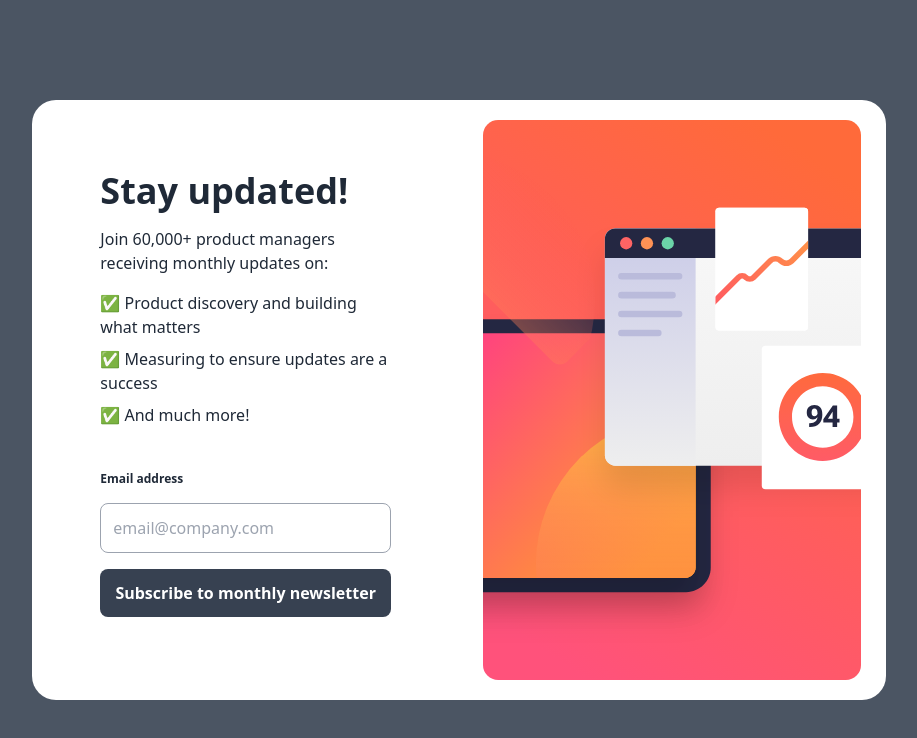
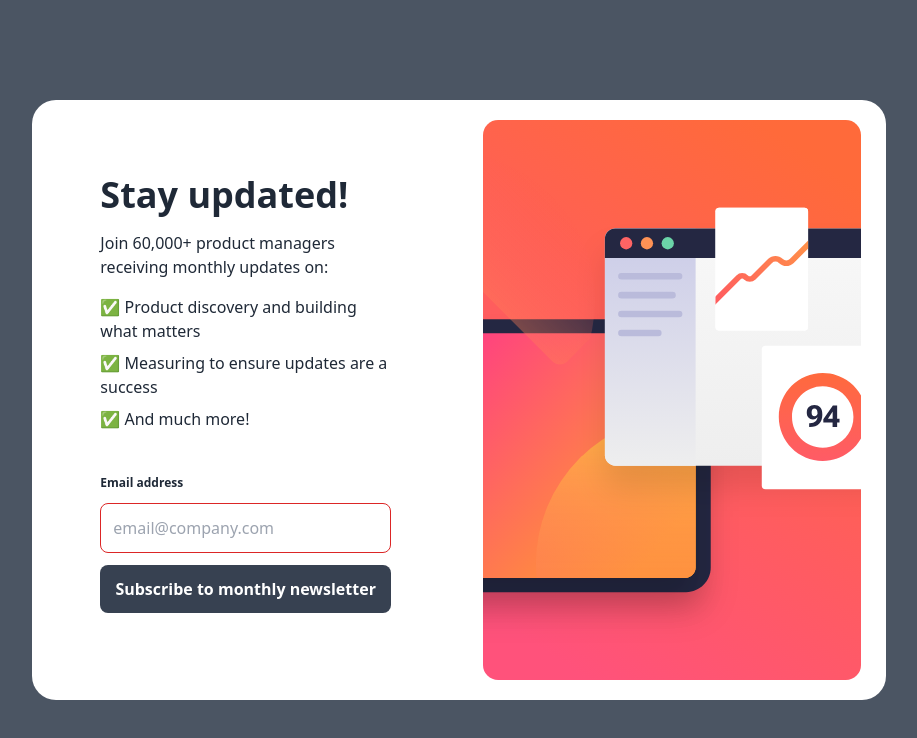
Before and after one commit to luisangelnj/tailwindcss-newsletter-sign-up-with-success-message, a website: page index.html in a window 1280 px wide. Shown: the whole page, without its empty margins (181-1098 px from the left). Drawn offline with nearby package versions, Linux system fonts and the light colour scheme.

Commit message:
página success añadida

```diff
--- a/index.html
+++ b/index.html
@@ -28,7 +28,7 @@
       <img src="./assets/images/illustration-sign-up-desktop.svg" alt="" class="md:mx-auto h-full py-5">
     </div>
 
-    <div class="flex flex-col justify-between space-y-8 text-left md:basis-1/2 md:px-12">
+    <div class="flex flex-col justify-between space-y-5 text-left md:basis-1/2 md:px-12">
       <div class="px-5 space-y-5 md:space-y-4">
         <div class="text-3xl md:text-4xl font-bold">
           Stay updated!
@@ -45,33 +45,17 @@
         </div>
       </div>
       <div class="flex flex-col w-full space-y-4 py-4 px-5 md:py-3">
-        <div class="text-start font-bold text-xs">
-          Email address
-        </div>
-        <input type="text" placeholder="email@company.com" class="block border border-gray-400 rounded-lg p-3">
-        <button class="block bg-gray-700 p-3 text-white font-bold rounded-lg">Subscribe to monthly newsletter</button>
+        <form action="./success.html" method="get" class="w-full">
+          <label for="email" class="block text-start font-bold text-xs my-4 md:my-3 bg-white w-full">
+            Email address
+          </label>
+          <input type="email" name="email" placeholder="email@company.com" class="block w-full border my-4 md:my-3 border-gray-400 rounded-lg p-3 focus:outline-none focus:invalid:border-red-600 invalid:text-red-600 invalid:border-red-600" required>
+          <button class="block w-full bg-gray-700 p-3 text-white font-bold rounded-lg">Subscribe to monthly newsletter</button>
+        </form>
       </div>
     </div>
 
   </div>
 
-
-  <!-- Sign-up form end
-
-  Success message start
-
-  Thanks for subscribing!
-
-  A confirmation email has been sent to ash@loremcompany.com.
-  Please open it and click the button inside to confirm your subscription.
-
-  Dismiss message
-
-  Success message end
-
-  <div class="attribution">
-    Challenge by <a href="https://www.frontendmentor.io?ref=challenge" target="_blank">Frontend Mentor</a>.
-    Coded by <a href="#">Your Name Here</a>.
-  </div> -->
 </body>
 </html>
--- /dev/null
+++ b/success.html
@@ -0,0 +1,39 @@
+<!DOCTYPE html>
+<html lang="en">
+<head>
+    <meta charset="UTF-8">
+    <meta name="viewport" content="width=device-width, initial-scale=1.0">
+    <title>Document</title>
+    <script src="https://cdn.tailwindcss.com"></script>
+</head>
+<body class="h-screen flex items-center justify-center text-gray-800 md:bg-gray-700">
+
+    <div class="bg-white flex flex-col items-center justify-between pb-10 pt-32 px-5 h-full w-screen sm:w-1/2 space-y-5 md:h-1/2 md:w-1/4 md:pb-10 md:pt-10 md:p-10 md:space-y-0 md:justify-around md:rounded-3xl">
+
+      <div class="space-y-5 md:space-y-3 h-100 md:pb-5">
+        <div>
+          <img src="./assets/images/icon-success.svg" alt="" class="h-8">
+        </div>
+
+        <div class="text-4xl font-bold">
+          Thanks for subscribing!
+        </div>
+
+        <div class="md:text-xs">
+          A confirmation email has been sent to <b>ash@loremcompany.com</b>.
+          Please open it and click the button inside to confirm your subscription.
+        </div>
+      </div>
+
+      <button class="block w-full bg-gray-800 p-3 text-white font-bold rounded-lg">
+        Dismiss message
+      </button>
+    </div>
+
+  <!-- <div class="attribution">
+    Challenge by <a href="https://www.frontendmentor.io?ref=challenge" target="_blank">Frontend Mentor</a>.
+    Coded by <a href="#">Your Name Here</a>.
+  </div> -->
+
+</body>
+</html>
```
